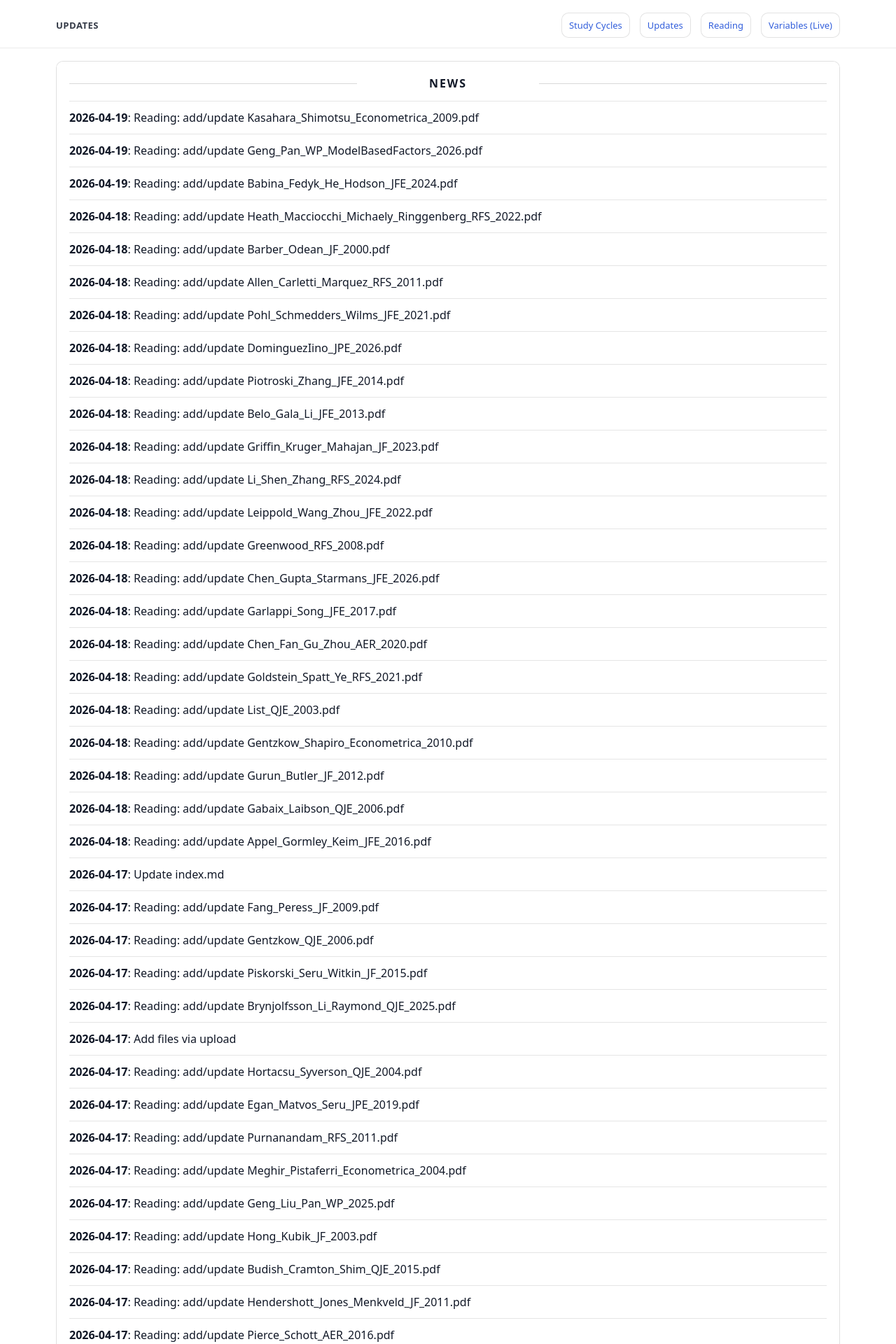
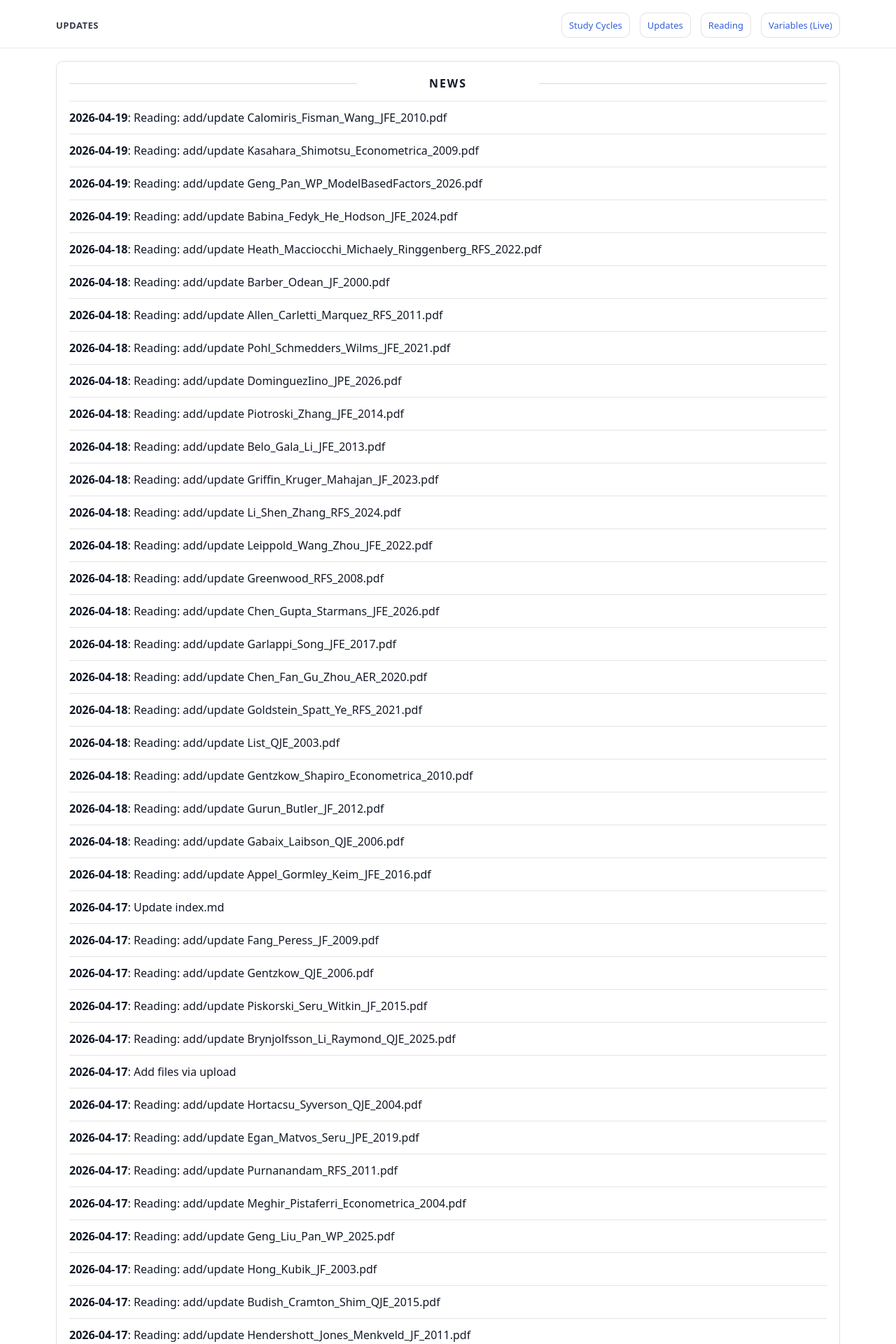
Before and after one commit to yaxinzn/study-archive, a Jekyll site: the page built from updates/index.md, in a window 1280 px wide. Shown: the top 1920 px of the page at 70% size. Built offline with Jekyll 4.4.1, drawn with Linux system fonts in a browser that asks for light colours; some of the changed text lies outside the part shown.

Commit message:
chore: update NEWS feed

```diff
--- a/_data/news.yml
+++ b/_data/news.yml
@@ -1,4 +1,7 @@
 # Auto-generated update history (sorted newest -> oldest). Do not edit manually.
+- ts: "1776551315"
+  date: "2026-04-19"
+  title: "Reading: add/update Calomiris_Fisman_Wang_JFE_2010.pdf"
 - ts: "1776550855"
   date: "2026-04-19"
   title: "Reading: add/update Kasahara_Shimotsu_Econometrica_2009.pdf"
```
